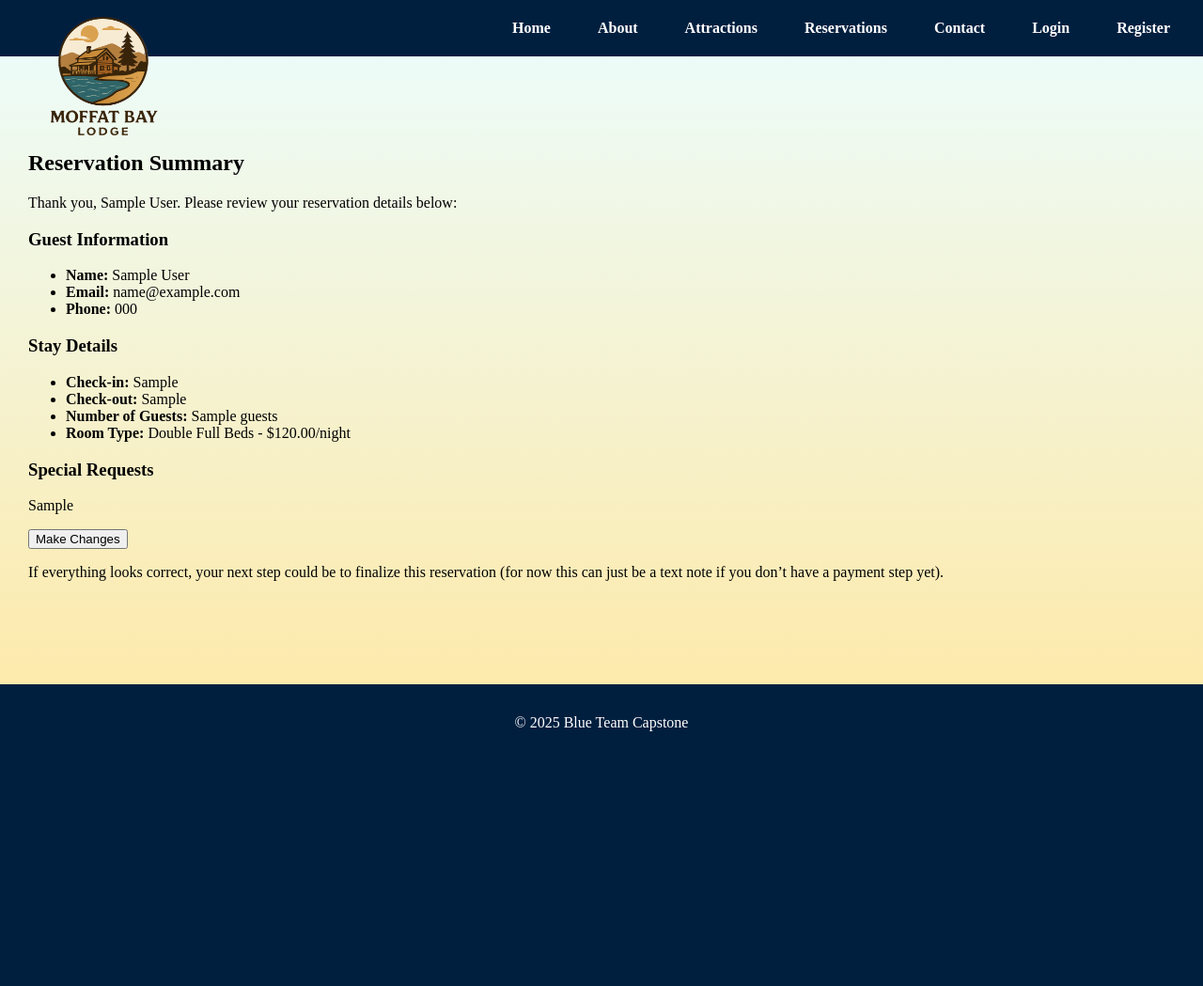
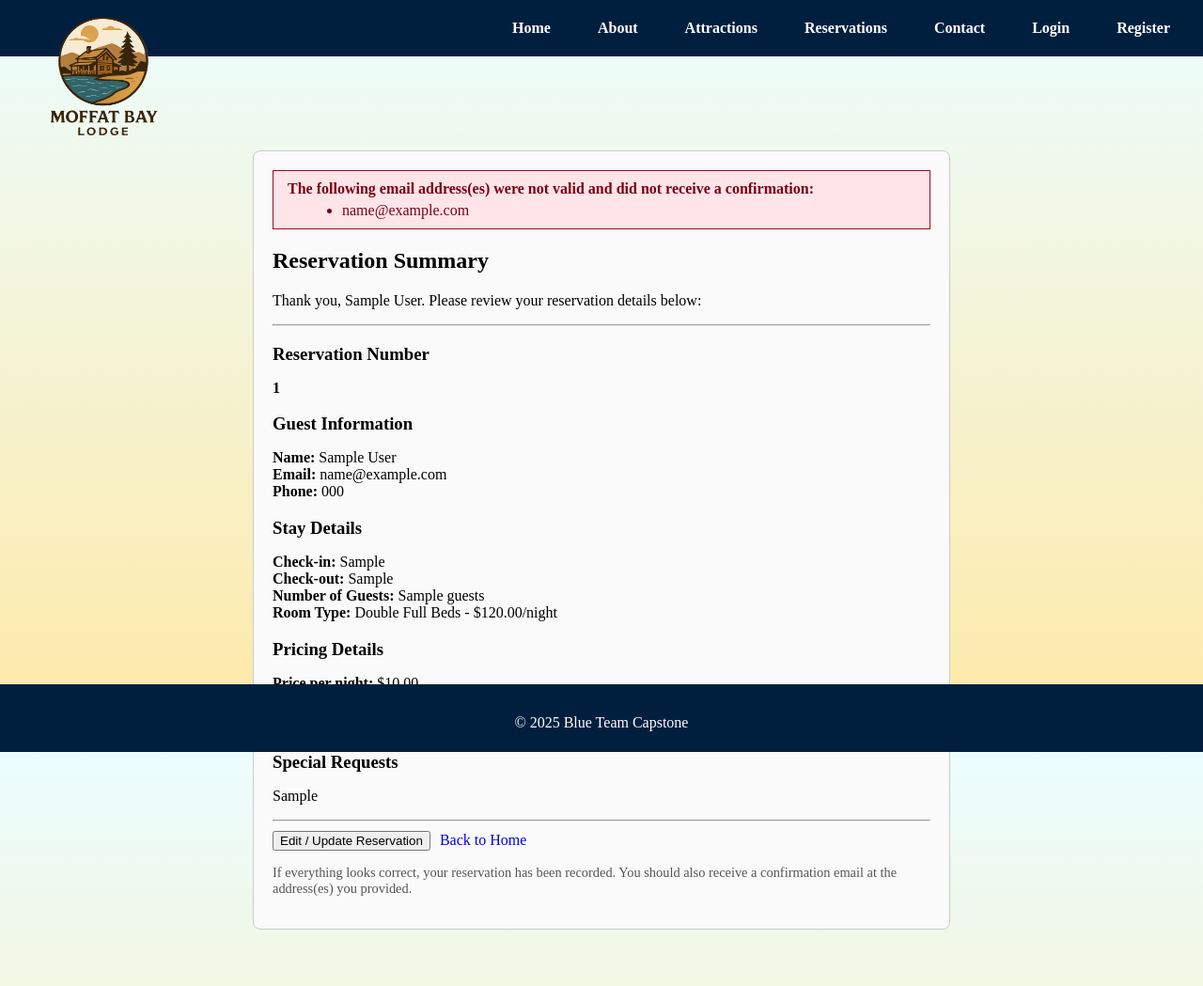
Before and after one commit to jessmonnier/moffatbay, a Django app: template web/templates/pages/confirmation.html in a window 1280 px wide. Shown: the whole page at 94% size. Before the commit the page ends 778 px from the top, so only its background shows below. Run offline with Django 5.2, Linux system fonts and the light colour scheme; data comes from the database, SQL or seed files in the repository; tables that the repository leaves empty hold one stand-in row (values such as "Sample post"); the template is opened without the code that fills it: values that come from a table or form of the project are taken from there, most other values are stand-ins (such as "Sample title", 1, 10 or a date in 2020).

Commit message:
Update Reservation summary
has all tests run Confirmation email prints in the cmd window. data dependent on Reservation page.

```diff
--- a/web/templates/pages/confirmation.html
+++ b/web/templates/pages/confirmation.html
@@ -3,34 +3,94 @@
 {% block title %}Reservation Summary | Moffat Bay Lodge{% endblock %}
 
 {% block content %}
-  <h2>Reservation Summary</h2>
+<div style="max-width: 700px; margin: 0 auto; padding: 20px; border: 1px solid #ccc;
+            border-radius: 8px; background-color: #fafafa;">
 
+  {# Invalid email warnings #}
+  {% if invalid_emails %}
+    <div style="border: 1px solid #b00020; background-color: #ffe5e8;
+                padding: 10px 15px; margin-bottom: 20px; color: #7a0014;">
+      <strong>The following email address(es) were not valid and did not receive a confirmation:</strong>
+      <ul style="margin: 5px 0 0 18px;">
+        {% for e in invalid_emails %}
+          <li>{{ e }}</li>
+        {% endfor %}
+      </ul>
+    </div>
+  {% endif %}
+
+  <h2 style="margin-top: 0;">Reservation Summary</h2>
   <p>Thank you, {{ first_name }} {{ last_name }}. Please review your reservation details below:</p>
 
-  <h3>Guest Information</h3>
-  <ul>
+  <hr />
+
+  <section style="margin-bottom: 16px;">
+    <h3 style="margin-bottom: 4px;">Reservation Number</h3>
+    <p><strong>{{ reservation_number }}</strong></p>
+  </section>
+
+  <section style="margin-bottom: 16px;">
+    <h3 style="margin-bottom: 4px;">Guest Information</h3>
+    <ul style="list-style: none; padding-left: 0;">
       <li><strong>Name:</strong> {{ first_name }} {{ last_name }}</li>
       <li><strong>Email:</strong> {{ email }}</li>
       <li><strong>Phone:</strong> {{ phone }}</li>
-  </ul>
+    </ul>
+  </section>
 
-  <h3>Stay Details</h3>
-  <ul>
+  <section style="margin-bottom: 16px;">
+    <h3 style="margin-bottom: 4px;">Stay Details</h3>
+    <ul style="list-style: none; padding-left: 0;">
       <li><strong>Check-in:</strong> {{ check_in }}</li>
       <li><strong>Check-out:</strong> {{ check_out }}</li>
       <li><strong>Number of Guests:</strong> {{ guests }}</li>
       <li><strong>Room Type:</strong> {{ room_type }}</li>
-  </ul>
+    </ul>
+  </section>
+
+  <section style="margin-bottom: 16px;">
+    <h3 style="margin-bottom: 4px;">Pricing Details</h3>
+
+    {% if price_per_night is not None %}
+      <ul style="list-style: none; padding-left: 0;">
+        <li><strong>Price per night:</strong> ${{ price_per_night|floatformat:2 }}</li>
+        {% if nights %}
+          <li><strong>Nights:</strong> {{ nights }}</li>
+        {% endif %}
+        {% if total_cost %}
+          <li style="margin-top: 6px;">
+            <strong>Total Cost:</strong>
+            <span style="font-size: 1.1rem;">${{ total_cost|floatformat:2 }}</span>
+          </li>
+        {% endif %}
+      </ul>
+    {% else %}
+      <p style="color: red;">Rate information not found for this room type.</p>
+    {% endif %}
+  </section>
 
   {% if special_requests %}
-  <h3>Special Requests</h3>
-  <p>{{ special_requests }}</p>
+    <section style="margin-bottom: 16px;">
+      <h3 style="margin-bottom: 4px;">Special Requests</h3>
+      <p style="white-space: pre-line;">{{ special_requests }}</p>
+    </section>
   {% endif %}
 
-  <form method="post" action="{% url 'reservation' %}">
-      {% csrf_token %}
-      <button type="submit">Make Changes</button>
-  </form>
+  <hr />
 
-  <p>If everything looks correct, your next step could be to finalize this reservation (for now this can just be a text note if you don’t have a payment step yet).</p>
+  <div style="display: flex; gap: 10px; margin-top: 10px;">
+    <form method="get" action="{% url 'reservation' %}">
+      <button type="submit">Edit / Update Reservation</button>
+    </form>
+
+    <a href="{% url 'index' %}" style="align-self: center; text-decoration: none;">
+      Back to Home
+    </a>
+  </div>
+
+  <p style="margin-top: 15px; font-size: 0.9rem; color: #555;">
+    If everything looks correct, your reservation has been recorded. You should
+    also receive a confirmation email at the address(es) you provided.
+  </p>
+</div>
 {% endblock %}
```
